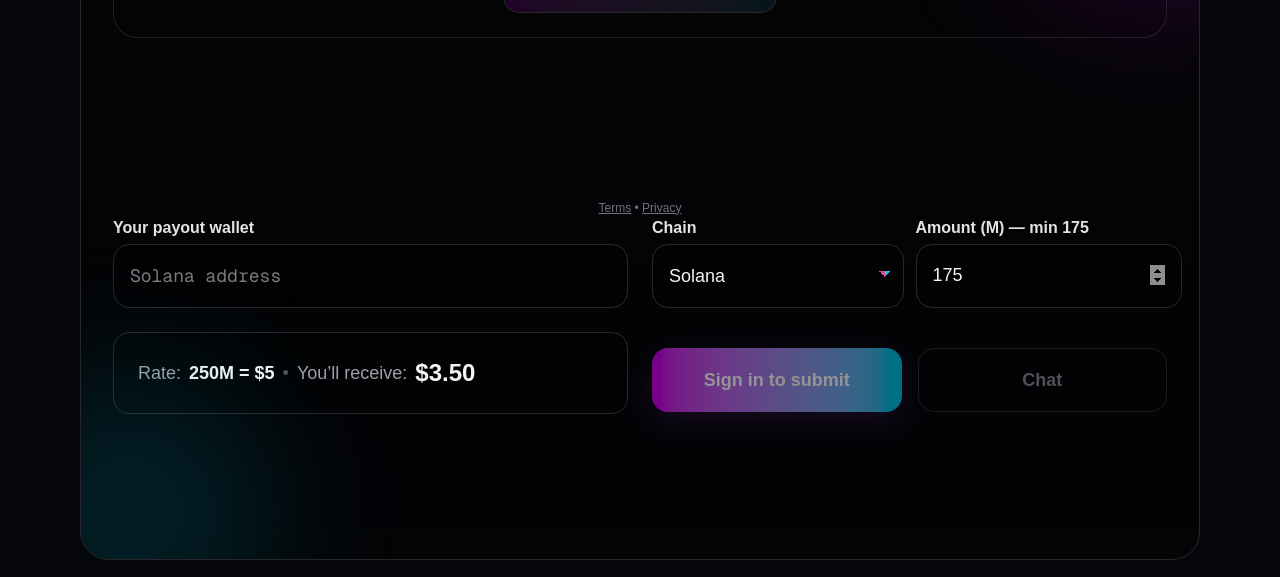
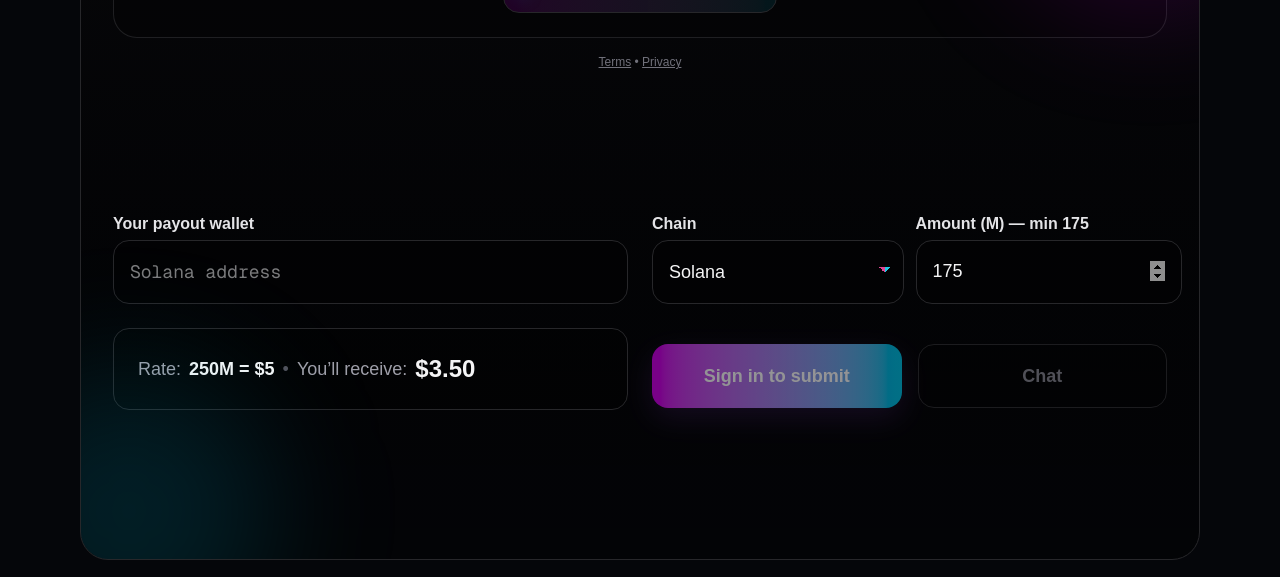
Before and after one commit to Belingerul/donutsmp-marketplace, a Next.js app: page / in a window 1280 px wide. Shown: the part 216-793 px from the top of the page. Built offline with nearby package versions, Linux system fonts and the light colour scheme; no server answers.

Commit message:
ui: move terms/privacy under header

```diff
--- a/src/app/page.tsx
+++ b/src/app/page.tsx
@@ -133,10 +133,11 @@ export default function Home() {
           <SiteHeader />
 
 
-          <div className="mt-8 flex-1 flex flex-col justify-center">
-            <div className="mt-4 text-center text-xs text-zinc-500">
-              <a className="underline" href="/terms">Terms</a> • <a className="underline" href="/privacy">Privacy</a>
-            </div>
+          <div className="mt-4 text-center text-xs text-zinc-500">
+            <a className="underline" href="/terms">Terms</a> • <a className="underline" href="/privacy">Privacy</a>
+          </div>
+
+          <div className="mt-6 flex-1 flex flex-col justify-center">
             <div className="grid gap-4 lg:gap-6 lg:grid-cols-2 lg:items-start">
             <label className="grid gap-1">
               <span className="text-sm lg:text-base font-semibold text-zinc-200">Your payout wallet</span>
```
